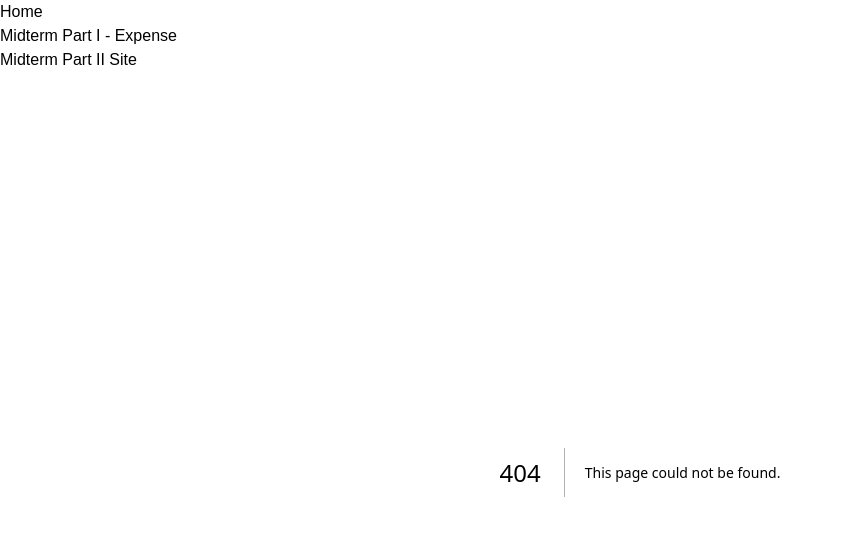
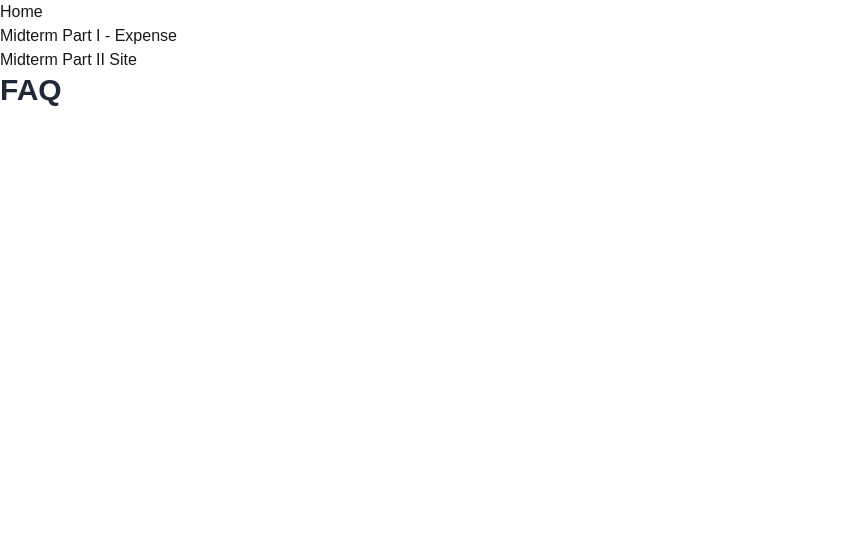
Before and after one commit to qcprof/final343, a Next.js app: page /faq in a window 1280 px wide. Before the commit this address had no page. Shown: the top 536 px of the page, without its empty margins (0-842 px from the left). Built offline with nearby package versions, Linux system fonts and the light colour scheme.

Commit message:
added faq page

```diff
--- /dev/null
+++ b/src/app/faq/page.jsx
@@ -0,0 +1,7 @@
+export default function Page() {
+    return (
+      <>
+        <h1 className="text-3xl font-bold text-gray-800 mb-2">FAQ</h1>
+      </>
+    )
+  }
```
